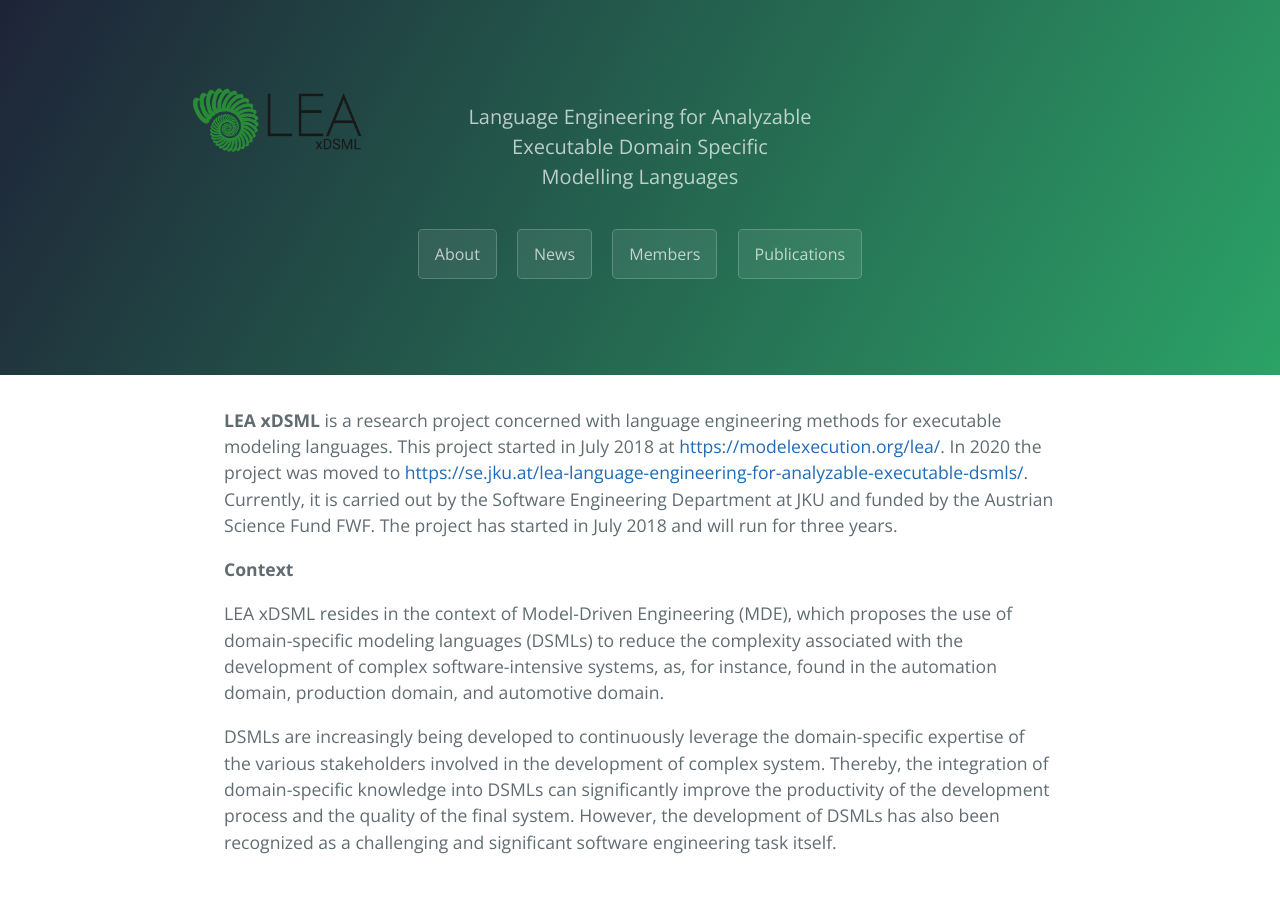
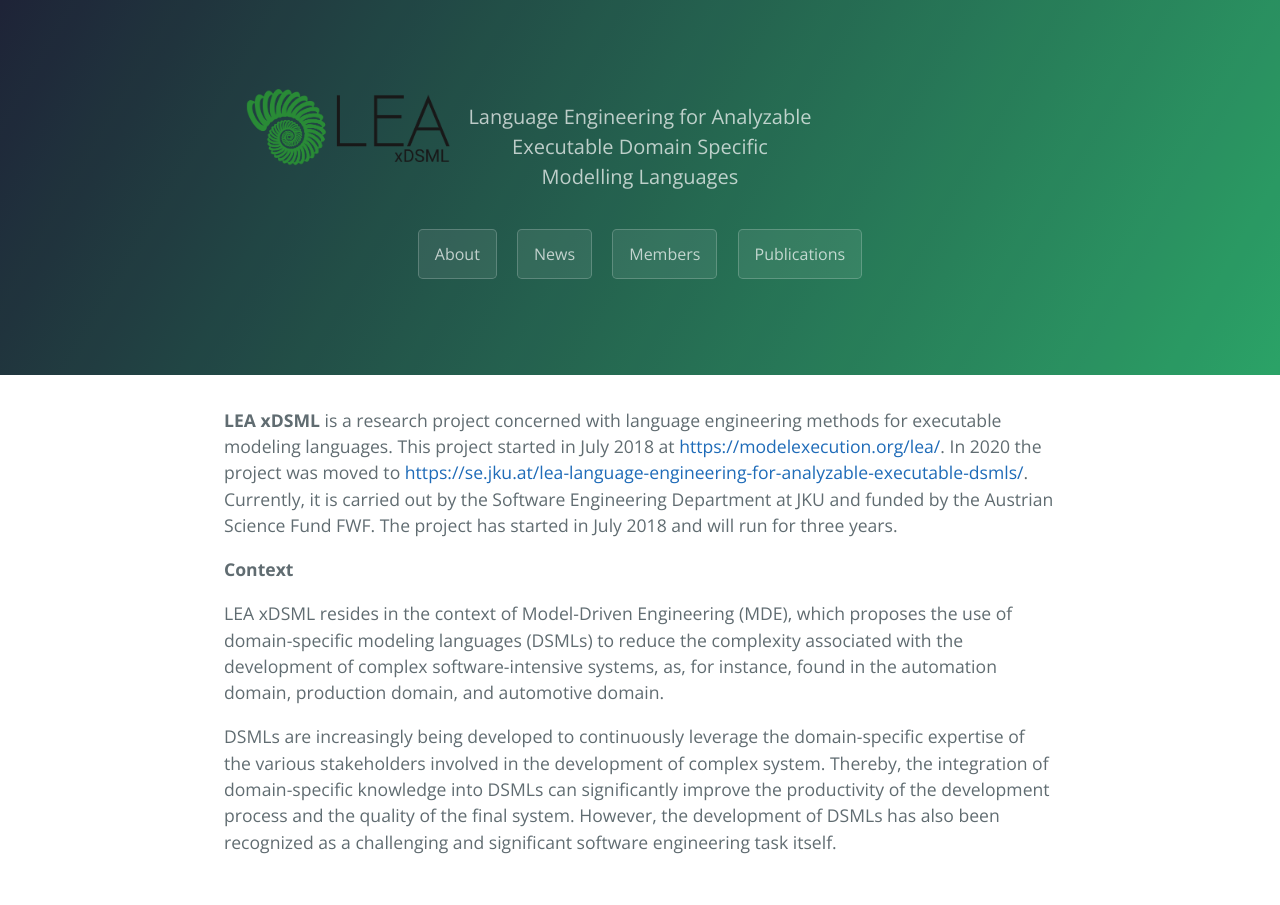
Before and after one commit to jku-win-se/Lea-xDSML, a Jekyll site: the page built from index.md, in a window 1280 px wide. Built offline with Jekyll 4.4.1, drawn with Linux system fonts in a browser that asks for light colours.

Commit message:
minor changes

```diff
--- a/assets/css/custom.css
+++ b/assets/css/custom.css
@@ -20,5 +20,6 @@
  }
 
  #logo-complete {
-    width: 50%;
+    width: 60%;
+    float: right;
  }
```
